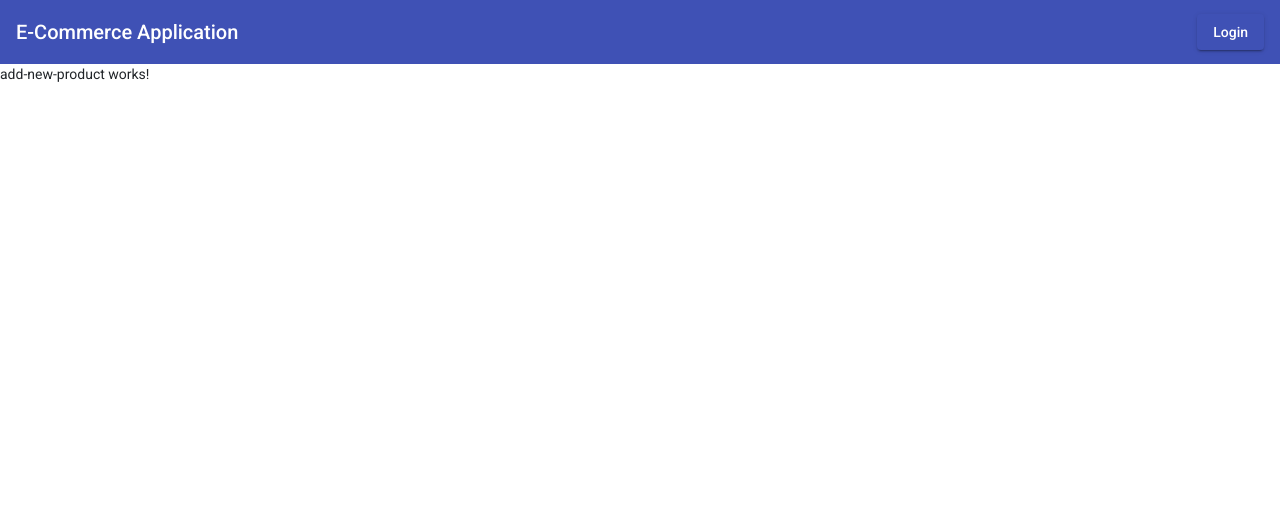
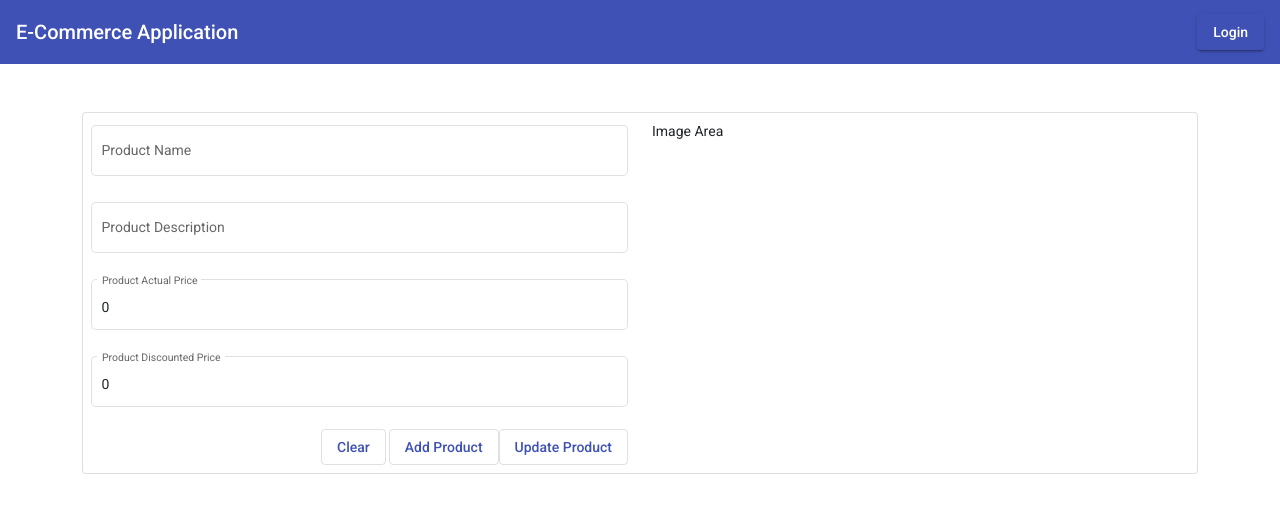
Before and after one commit to P-A-Chathura-Madhava/E-Commerce-Application-Angular-Frontend, an Angular app: page /addNewProduct in a window 1280 px wide. Shown: the top 510 px of the page. Built offline with nearby package versions, Linux system fonts and the light colour scheme.

Commit message:
apply add product feature

```diff
--- /dev/null
+++ b/src/app/_model/product.model.ts
@@ -0,0 +1,6 @@
+export interface Product {
+    productName: String,
+    productDescription: String,
+    productDiscountedPrice: number,
+    productActualPrice: number
+}
--- /dev/null
+++ b/src/app/_services/product.service.ts
@@ -0,0 +1,15 @@
+import { HttpClient } from '@angular/common/http';
+import { Injectable } from '@angular/core';
+import { Product } from '../_model/product.model';
+
+@Injectable({
+  providedIn: 'root'
+})
+export class ProductService {
+
+  constructor(private httpClient: HttpClient) { }
+
+  public addProduct(product: Product){
+    return this.httpClient.post<Product>("http://localhost:9090/api/v1/product/add", product);
+  }
+}
--- a/src/app/add-new-product/add-new-product.component.html
+++ b/src/app/add-new-product/add-new-product.component.html
@@ -1 +1,65 @@
-<p>add-new-product works!</p>
+<div class="container mt-5">
+  <div class="card p-2">
+    <div class="row">
+      <div class="col-6">
+        <form #productForm="ngForm" (ngSubmit)="addProduct(productForm)">
+          <mat-form-field appearance="outline" class="w-100">
+            <mat-label>Product Name</mat-label>
+            <input
+              matInput
+              placeholder="Product Name"
+              [(ngModel)]="product.productName"
+              name="productName"
+            />
+          </mat-form-field>
+
+          <mat-form-field appearance="outline" class="w-100">
+            <mat-label>Product Description</mat-label>
+            <input
+              matInput
+              placeholder="Product Description"
+              [(ngModel)]="product.productDescription"
+              name="productDescription"
+            />
+          </mat-form-field>
+
+          <mat-form-field appearance="outline" class="w-100">
+            <mat-label>Product Actual Price</mat-label>
+            <input
+              matInput
+              placeholder="Product Actual Price"
+              [(ngModel)]="product.productActualPrice"
+              name="productActualPrice"
+            />
+          </mat-form-field>
+
+          <mat-form-field appearance="outline" class="w-100">
+            <mat-label>Product Discounted Price</mat-label>
+            <input
+              matInput
+              placeholder="Product Discounted Price"
+              [(ngModel)]="product.productDiscountedPrice"
+              name="productDiscountedPrice"
+            />
+          </mat-form-field>
+
+          <div align="end">
+            <button
+              mat-stroked-button
+              color="primary"
+              style="margin-right: 3px"
+            >
+              Clear
+            </button>
+            <button type="submit" mat-stroked-button color="primary">
+              Add Product
+            </button>
+            <button mat-stroked-button color="primary">Update Product</button>
+          </div>
+        </form>
+      </div>
+
+      <div class="col-6">Image Area</div>
+    </div>
+  </div>
+</div>
--- a/src/app/add-new-product/add-new-product.component.ts
+++ b/src/app/add-new-product/add-new-product.component.ts
@@ -1,4 +1,8 @@
 import { Component, OnInit } from '@angular/core';
+import { Product } from '../_model/product.model';
+import { NgForm } from '@angular/forms';
+import { ProductService } from '../_services/product.service';
+import { HttpErrorResponse } from '@angular/common/http';
 
 @Component({
   selector: 'app-add-new-product',
@@ -7,9 +11,28 @@ import { Component, OnInit } from '@angular/core';
 })
 export class AddNewProductComponent implements OnInit {
 
-  constructor() { }
+  product: Product = {
+    productName: "",
+    productDescription: "",
+    productDiscountedPrice: 0,
+    productActualPrice: 0
+  }
+
+  constructor(private productService: ProductService) { }
 
   ngOnInit(): void {
   }
 
+  addProduct(productForm: NgForm){
+    this.productService.addProduct(this.product).subscribe(
+      (response: Product)=>{
+        productForm.reset();
+      },
+      (error: HttpErrorResponse)=>{
+        console.log(error)
+      }
+      );
+
+  }
+
 }
```
Also changed, not shown: 1 other file (tests, documents, lock files or other folders).
